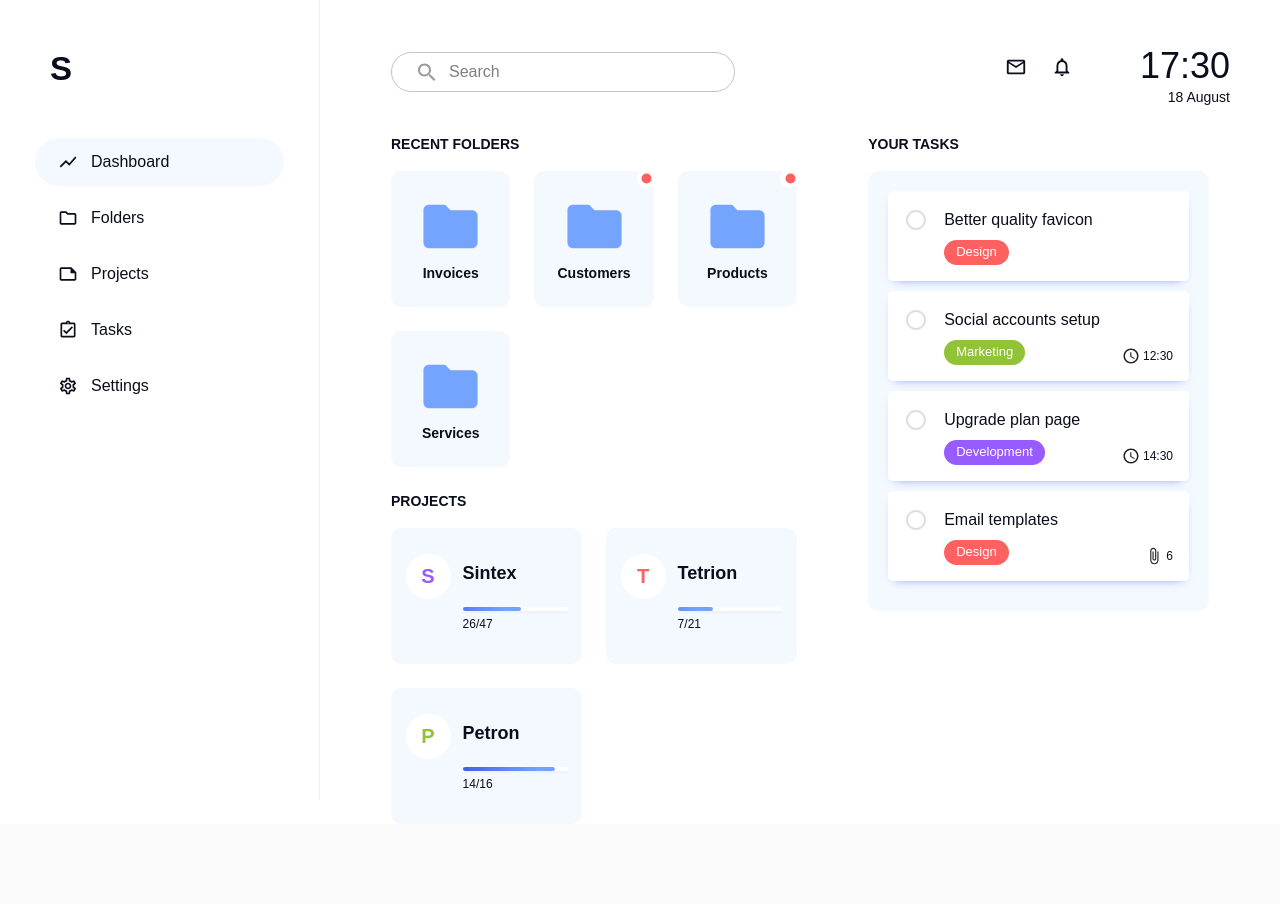
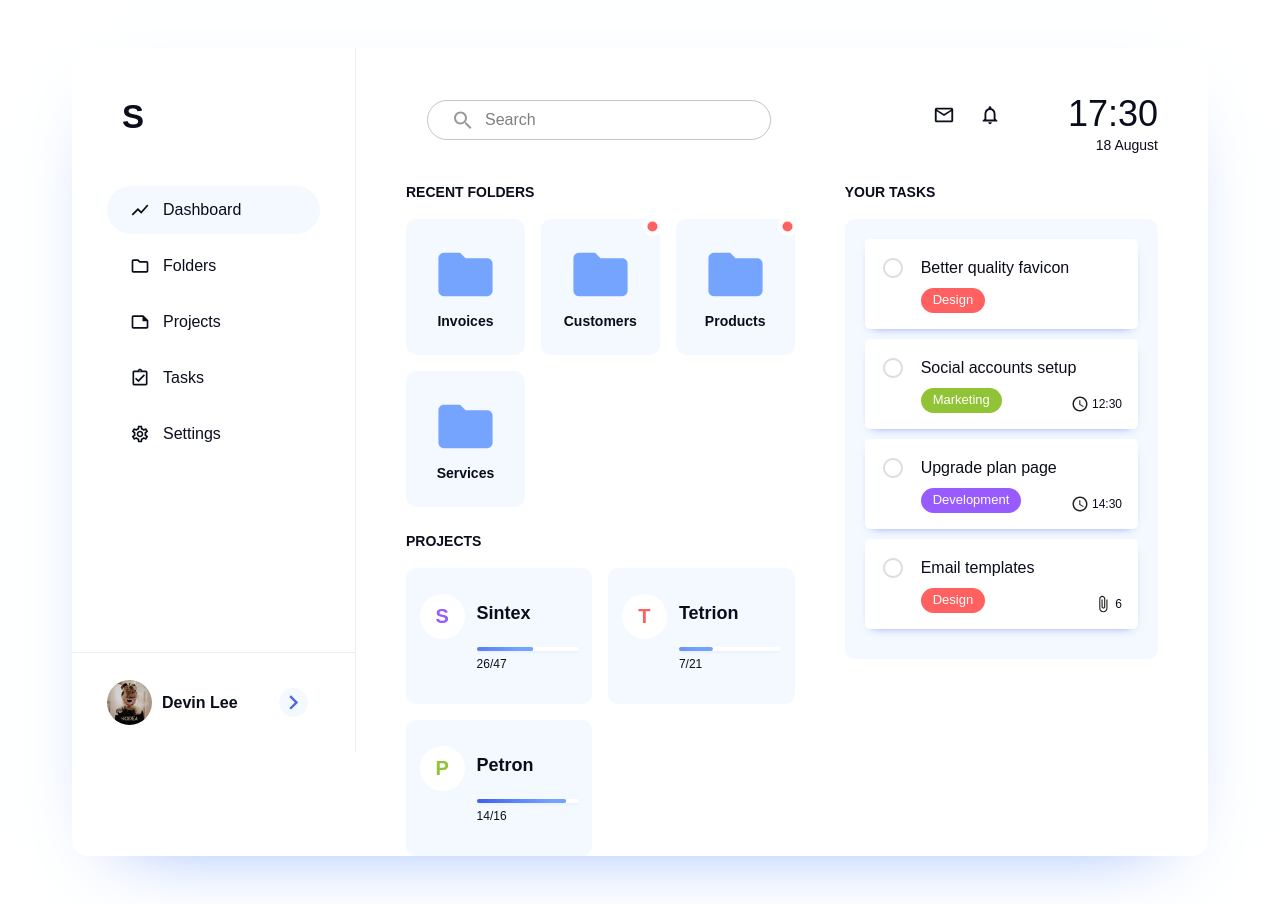
Before and after one commit to hyhong-code/pm-dashboard-ui, a React (Create React App) app: page / in a window 1280 px wide. Before the commit the page ends 836 px from the top, so only its background shows below. Built offline with nearby package versions, Linux system fonts and the light colour scheme; a web font is replaced by a local one.

Commit message:
Add user box on sidebar

```diff
--- a/src/components/App.js
+++ b/src/components/App.js
@@ -2,13 +2,21 @@ import React from "react";
 
 import Grid from "@material-ui/core/Grid";
 import Box from "@material-ui/core/Box";
+import Container from "@material-ui/core/Container";
 
 import Sidebar from "./Sidebar";
 import Main from "./Main";
 
 const App = () => {
   return (
-    <Box style={{ backgroundColor: "#fff" }}>
+    <Box style={{ backgroundColor: "#fff", padding: "3rem" }}>
+      <Container>
+        <Box
+          style={{
+            boxShadow: "0 27px 78px -48px #709efd",
+            borderRadius: "15px",
+          }}
+        >
           <Grid container>
             <Grid item xs={3}>
               <Sidebar />
@@ -18,6 +26,8 @@ const App = () => {
             </Grid>
           </Grid>
         </Box>
+      </Container>
+    </Box>
   );
 };
 
--- a/src/components/Folders.js
+++ b/src/components/Folders.js
@@ -26,7 +26,7 @@ const Folders = () => {
       >
         Recent Folders
       </Typography>
-      <Grid container spacing={3}>
+      <Grid container spacing={2}>
         {folders.map(({ folderName, notifination }, idx) => (
           <Grid item xs={4} key={idx}>
             <FolderCard folderName={folderName} notification={notifination} />
--- a/src/components/Main.js
+++ b/src/components/Main.js
@@ -10,11 +10,11 @@ import Tasks from "./Tasks";
 
 const useStyles = makeStyles((theme) => ({
   mainGrid: {
-    paddingLeft: theme.spacing(8.875),
-    paddingRight: theme.spacing(8.875),
+    paddingLeft: theme.spacing(6.25),
+    paddingRight: theme.spacing(6.25),
   },
   leftGrid: {
-    paddingRight: theme.spacing(8.875),
+    paddingRight: theme.spacing(6.25),
   },
 }));
 
--- a/src/components/Projects.js
+++ b/src/components/Projects.js
@@ -26,7 +26,7 @@ const Projects = () => {
       >
         Projects
       </Typography>
-      <Grid container spacing={3}>
+      <Grid container spacing={2}>
         {projects.map(({ projectName, finished, total, color }, idx) => (
           <Grid item xs={6} key={idx}>
             <ProjectCard
--- a/src/components/Sidebar.js
+++ b/src/components/Sidebar.js
@@ -7,18 +7,24 @@ import List from "@material-ui/core/List";
 import ListItem from "@material-ui/core/ListItem";
 import ListItemIcon from "@material-ui/core/ListItemIcon";
 import ListItemText from "@material-ui/core/ListItemText";
+import Avatar from "@material-ui/core/Avatar";
+import IconButton from "@material-ui/core/IconButton";
 
 import ShowChartOutlinedIcon from "@material-ui/icons/ShowChartOutlined";
 import FolderOutlinedIcon from "@material-ui/icons/FolderOutlined";
 import AssignmentTurnedInOutlinedIcon from "@material-ui/icons/AssignmentTurnedInOutlined";
 import NoteOutlinedIcon from "@material-ui/icons/NoteOutlined";
 import SettingsOutlinedIcon from "@material-ui/icons/SettingsOutlined";
+import ChevronRightIcon from "@material-ui/icons/ChevronRight";
+
+import avatar from "../assets/avatar.jpg";
 
 const useStyles = makeStyles((theme) => ({
   container: {
     paddingTop: theme.spacing(5.5),
     borderRight: `1px solid #eeeeee`,
-    height: "100vh",
+    height: "calc(100vh - 6rem)",
+    position: "relative",
   },
   brand: {
     ...theme.typography.sidebarBrand,
@@ -50,6 +56,29 @@ const useStyles = makeStyles((theme) => ({
   },
   listText: {
     ...theme.typography.sidebarName,
+  },
+  userBox: {
+    height: 100,
+    borderTop: `1px solid #eeeeee`,
+    position: "absolute",
+    bottom: 0,
+    left: 0,
+    right: 0,
+    paddingLeft: 35,
+    paddingRight: 35,
+    display: "flex",
+    justifyContent: "flex-start",
+    alignItems: "center",
+  },
+  userName: {
+    ...theme.typography.sidebarName,
+    marginLeft: 10,
+  },
+  chevIcon: {
+    color: theme.palette.common.blue,
+    backgroundColor: theme.palette.common.blueLight2,
+    borderRadius: "1rem",
+    fontSize: "1.8rem",
   },
 }));
 
@@ -87,6 +116,13 @@ const Sidebar = () => {
           </ListItem>
         ))}
       </List>
+      <Box className={classes.userBox}>
+        <Avatar src={avatar} style={{ width: 45, height: 45 }} />
+        <Typography className={classes.userName}>Devin Lee</Typography>
+        <IconButton style={{ marginLeft: "auto" }}>
+          <ChevronRightIcon className={classes.chevIcon} />
+        </IconButton>
+      </Box>
     </Box>
   );
 };
```
Also changed, not shown: src/assets/avatar.jpg (added). Lines whose indentation alone changed are shown as unchanged.
